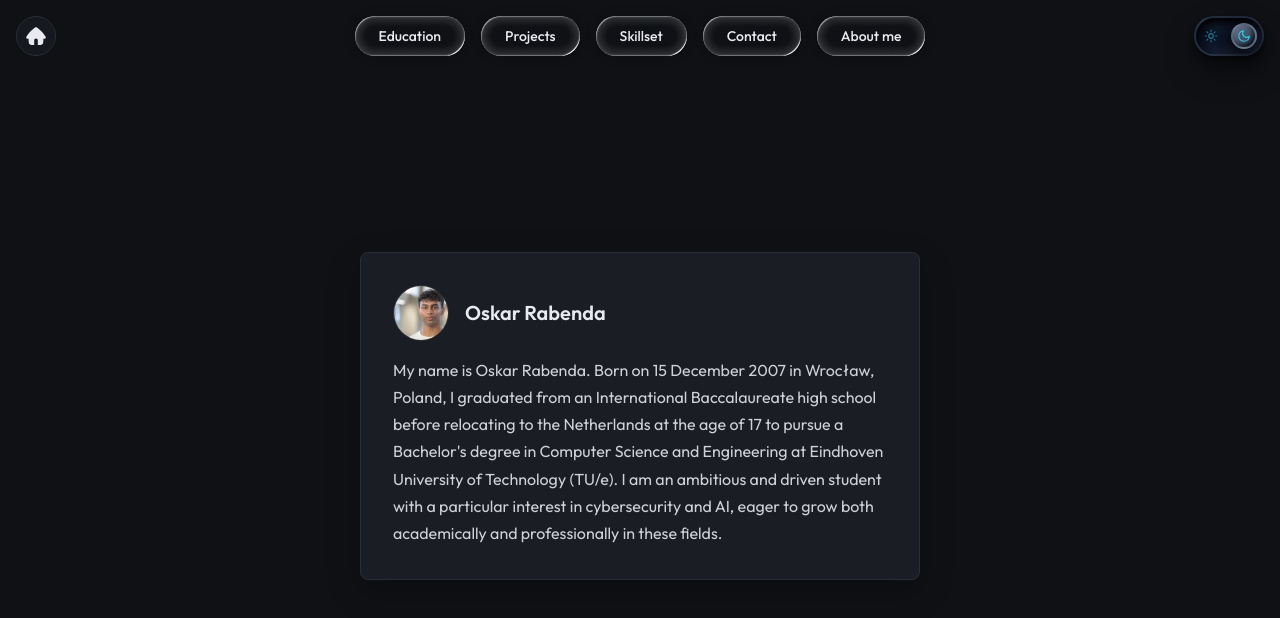
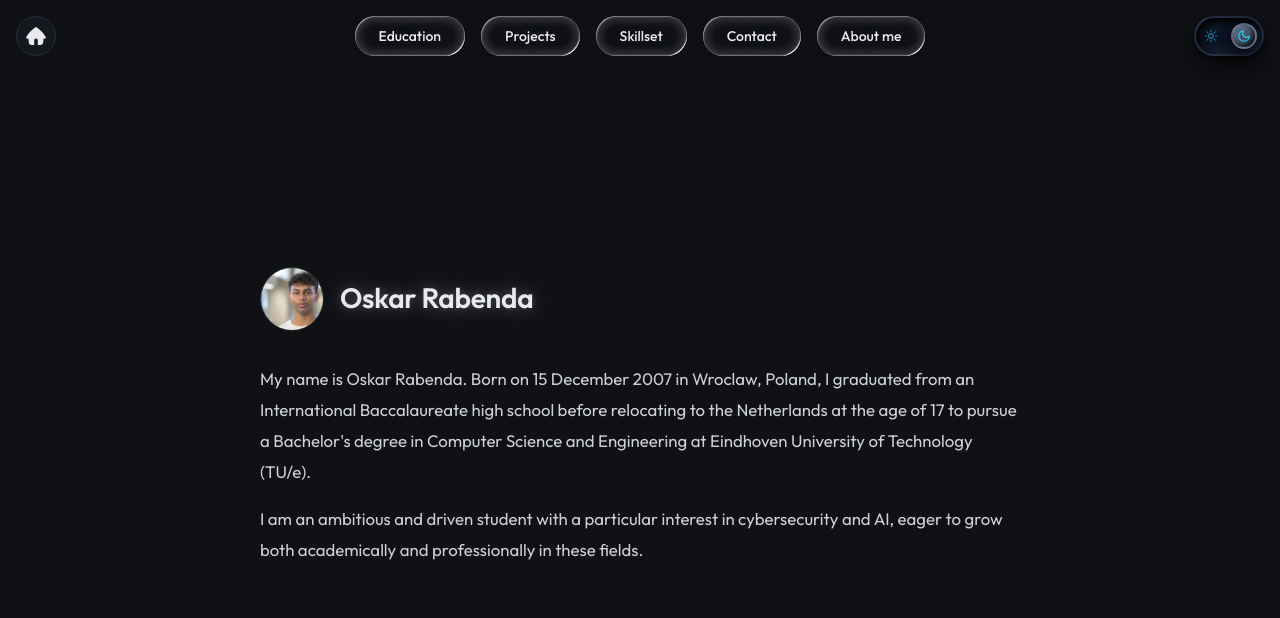
Before and after one commit to OskarRabenda/cv_my_portfolio, a React (Vite) app: page /about in a window 1280 px wide. Shown: the top 618 px of the page. Built offline with nearby package versions, Linux system fonts and the light colour scheme.

Commit message:
Widen About page, drop card, use paragraphs

```diff
--- a/src/pages/About.css
+++ b/src/pages/About.css
@@ -8,29 +8,24 @@
   justify-content: center;
 }
 
-/* Generic minimal social-post card */
-.about-card {
+/* No card — just the avatar, name, and paragraphs on the page */
+.about-content {
   width: 100%;
-  max-width: 560px;
-  padding: var(--space-lg);
-  border-radius: var(--radius);
-  border: 1px solid var(--color-border);
-  background: var(--color-surface);
-  box-shadow: 0 12px 32px rgba(0, 0, 0, 0.25);
+  max-width: 760px;
   opacity: 0;
   animation: about-rise 0.6s ease-out both;
 }
 
-.about-card__head {
+.about-head {
   display: flex;
   align-items: center;
   gap: var(--space-md);
-  margin-bottom: var(--space-md);
+  margin-bottom: var(--space-lg);
 }
 
 .about-avatar {
-  width: 56px;
-  height: 56px;
+  width: 64px;
+  height: 64px;
   flex-shrink: 0;
   border-radius: 50%;
   overflow: hidden;
@@ -52,16 +47,24 @@
   color: var(--color-text);
 }
 
-.about-card__name {
-  font-size: var(--font-size-lg);
+.about-name {
+  font-size: var(--font-size-xl);
   font-weight: 600;
+  letter-spacing: -0.01em;
   color: var(--color-text);
+  text-shadow: 0 0 24px color-mix(in srgb, var(--color-text) 30%, transparent),
+    0 0 8px color-mix(in srgb, var(--color-text) 20%, transparent);
 }
 
-.about-card__text {
+.about-text p {
   margin: 0;
-  line-height: 1.7;
+  font-size: 1.05rem;
+  line-height: 1.85;
   color: color-mix(in srgb, var(--color-text) 88%, transparent);
+}
+
+.about-text p + p {
+  margin-top: var(--space-md);
 }
 
 @keyframes about-rise {
@@ -76,7 +79,7 @@
 }
 
 @media (prefers-reduced-motion: reduce) {
-  .about-card {
+  .about-content {
     animation: none;
     opacity: 1;
   }
--- a/src/pages/About.jsx
+++ b/src/pages/About.jsx
@@ -2,16 +2,18 @@ import { useState } from 'react';
 import { cv } from '../data/cv.js';
 import './About.css';
 
-const BIO =
-  "My name is Oskar Rabenda. Born on 15 December 2007 in Wrocław, Poland, I graduated from an International Baccalaureate high school before relocating to the Netherlands at the age of 17 to pursue a Bachelor's degree in Computer Science and Engineering at Eindhoven University of Technology (TU/e). I am an ambitious and driven student with a particular interest in cybersecurity and AI, eager to grow both academically and professionally in these fields.";
+const PARAGRAPHS = [
+  "My name is Oskar Rabenda. Born on 15 December 2007 in Wroclaw, Poland, I graduated from an International Baccalaureate high school before relocating to the Netherlands at the age of 17 to pursue a Bachelor's degree in Computer Science and Engineering at Eindhoven University of Technology (TU/e).",
+  'I am an ambitious and driven student with a particular interest in cybersecurity and AI, eager to grow both academically and professionally in these fields.',
+];
 
 export default function About() {
   const [imgOk, setImgOk] = useState(true);
 
   return (
     <section className="about-page">
-      <article className="about-card">
-        <header className="about-card__head">
+      <div className="about-content">
+        <header className="about-head">
           <div className="about-avatar">
             {imgOk ? (
               <img src="/avatar.jpg" alt={cv.name} onError={() => setImgOk(false)} />
@@ -19,10 +21,15 @@ export default function About() {
               <span className="about-avatar__initials">OR</span>
             )}
           </div>
-          <span className="about-card__name">{cv.name}</span>
+          <span className="about-name">{cv.name}</span>
         </header>
-        <p className="about-card__text">{BIO}</p>
-      </article>
+
+        <div className="about-text">
+          {PARAGRAPHS.map((paragraph, i) => (
+            <p key={i}>{paragraph}</p>
+          ))}
+        </div>
+      </div>
     </section>
   );
 }
```
